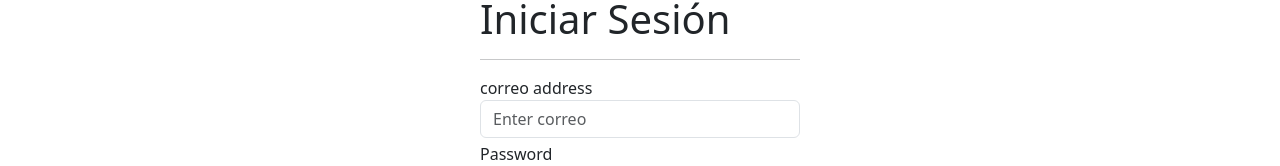
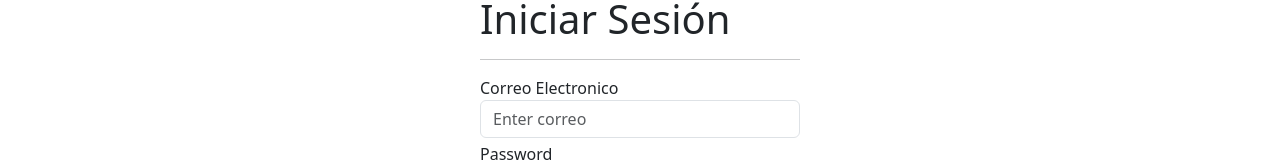
Before and after one commit to roger-rd/e-comerce-restaurante, a React (Vite) app: page /login in a window 1280 px wide. Shown: the part 133-299 px from the top of the page. Built offline with nearby package versions, Linux system fonts and the light colour scheme; no server answers.

Commit message:
modifica el login

```diff
--- a/src/page/Login.jsx
+++ b/src/page/Login.jsx
@@ -99,8 +99,9 @@ export default function LoginForm() {
       toast.success("Usuario identificado con éxito 😀", { autoClose: 3000 });
       localStorage.setItem("token", token);
       // Redireccionar o navegar a la página deseada después del login
+
+      setUsuario()
       navigate("/perfil");
-
     } catch (error) {
       alert("correo o Password incorrecto 🙁, intente nuevamente");
       console.log(error);
@@ -112,7 +113,7 @@ export default function LoginForm() {
       <h1>Iniciar Sesión</h1>
       <hr />
       <div className="form-group mt-1">
-        <label>correo address</label>
+        <label>Correo Electronico</label>
         <input
           value={usuario.correo}
           onChange={handleSetUsuario}
```
